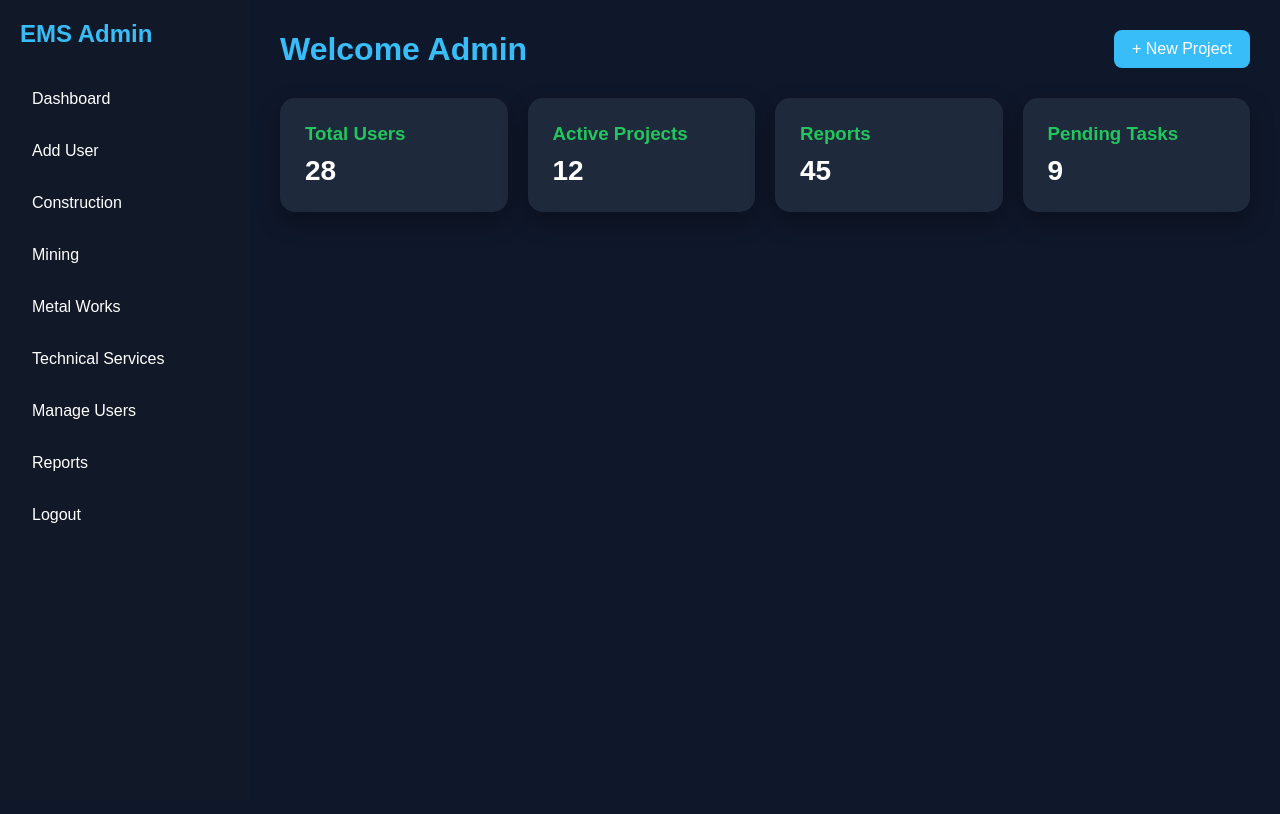
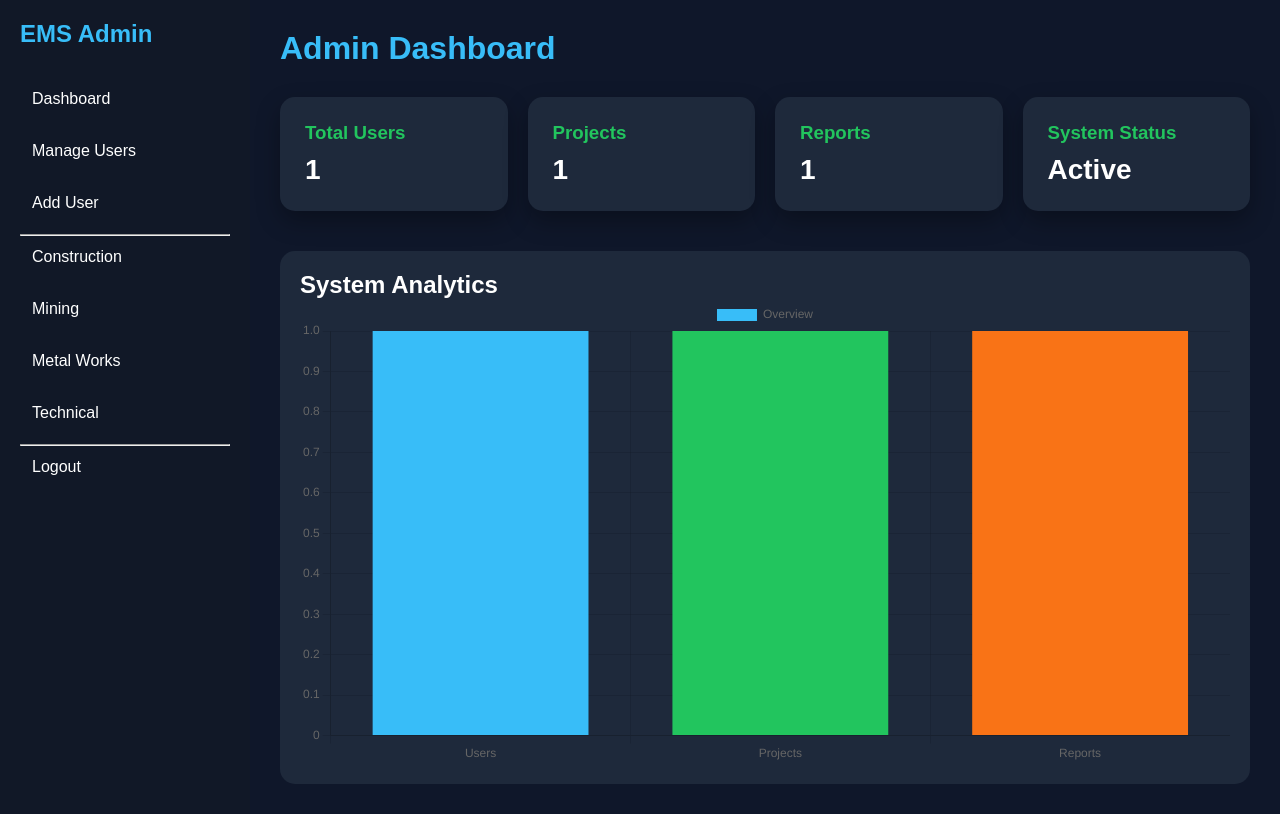
Before and after one commit to sadick-koyo/MjasiliaProject, a PHP site: page /dashboard/admin.php in a window 1280 px wide. Before the commit the page ends 523 px from the top, so only its background shows below. Run offline with PHP 8.4, Linux system fonts and the light colour scheme; the visitor is signed in with stand-in values (Sample User, id 1); tables that the repository leaves empty hold one stand-in row (values such as "Sample post"); a stand-in replaces the project's code that opens the database connection.

Commit message:
Update admin.php

```diff
--- a/dashboard/admin.php
+++ b/dashboard/admin.php
@@ -1,82 +1,93 @@
 <?php
 session_start();
-
 include "../config.php";
 
-// Total Users
-$total_users = $conn->query("SELECT * FROM users")->num_rows;
-
-// Total Projects
-$total_projects = $conn->query("SELECT * FROM projects")->num_rows;
-
-// Total Reports
-$total_reports = $conn->query("SELECT * FROM reports")->num_rows;
-
+// Security: admin only
 if(!isset($_SESSION['role']) || $_SESSION['role'] != 'admin'){
     header("Location: ../login.php");
     exit();
 }
+
+// REAL DATA FROM DATABASE
+$total_users = $conn->query("SELECT * FROM users")->num_rows;
+$total_projects = $conn->query("SELECT * FROM projects")->num_rows;
+$total_reports = $conn->query("SELECT * FROM reports")->num_rows;
 ?>
 
 <!DOCTYPE html>
 <html>
 <head>
-<title>Admin Dashboard</title>
-<link rel="stylesheet" href="../assets/css/style.css">
+    <title>Admin Dashboard</title>
+
+    <!-- CSS -->
+    <link rel="stylesheet" href="../assets/css/style.css">
+
+    <!-- Chart.js -->
+    <script src="https://cdn.jsdelivr.net/npm/chart.js"></script>
 </head>
+
 <body>
 
 <div class="container">
 
-    <!-- Sidebar -->
+    <!-- SIDEBAR -->
     <div class="sidebar">
         <h2>EMS Admin</h2>
-<a href="admin.php">Dashboard</a>
-<a href="add_user.php">Add User</a>
-<a href="../modules/construction.php">Construction</a>
 
-<a href="../modules/mining.php">Mining</a>
+        <a href="admin.php">Dashboard</a>
+        <a href="manage_users.php">Manage Users</a>
+        <a href="add_user.php">Add User</a>
 
-<a href="../modules/metal.php">Metal Works</a>
+        <hr>
 
-<a href="../modules/technical.php">Technical Services</a>
+        <a href="../modules/construction.php">Construction</a>
+        <a href="../modules/mining.php">Mining</a>
+        <a href="../modules/metal.php">Metal Works</a>
+        <a href="../modules/technical.php">Technical</a>
 
-<a href="#">Manage Users</a>
+        <hr>
 
-<a href="#">Reports</a>
-
-<a href="../logout.php">Logout</a>
+        <a href="../logout.php">Logout</a>
     </div>
 
-    <!-- Main -->
+    <!-- MAIN CONTENT -->
     <div class="main">
 
         <div class="header">
-            <h1>Welcome Admin</h1>
-            <a href="#" class="btn">+ New Project</a>
+            <h1>Admin Dashboard</h1>
         </div>
 
+        <!-- STATS CARDS -->
         <div class="cards">
 
             <div class="card">
                 <h3>Total Users</h3>
-                <p>28</p>
+                <p><?php echo $total_users; ?></p>
             </div>
 
             <div class="card">
-                <h3>Active Projects</h3>
-                <p>12</p>
+                <h3>Projects</h3>
+                <p><?php echo $total_projects; ?></p>
             </div>
 
             <div class="card">
                 <h3>Reports</h3>
-                <p>45</p>
+                <p><?php echo $total_reports; ?></p>
             </div>
 
             <div class="card">
-                <h3>Pending Tasks</h3>
-                <p>9</p>
+                <h3>System Status</h3>
+                <p>Active</p>
             </div>
+
+        </div>
+
+        <!-- CHART SECTION -->
+        <div style="margin-top:40px; background:#1e293b; padding:20px; border-radius:15px;">
+
+            <h2>System Analytics</h2>
+
+            <canvas id="myChart"></canvas>
 
         </div>
 
@@ -84,5 +95,29 @@ if(!isset($_SESSION['role']) || $_SESSION['role'] != 'admin'){
 
 </div>
 
+<!-- CHART SCRIPT -->
+<script>
+const ctx = document.getElementById('myChart');
+
+new Chart(ctx, {
+    type: 'bar',
+    data: {
+        labels: ['Users', 'Projects', 'Reports'],
+        datasets: [{
+            label: 'Overview',
+            data: [
+                <?php echo $total_users; ?>,
+                <?php echo $total_projects; ?>,
+                <?php echo $total_reports; ?>
+            ],
+            backgroundColor: ['#38bdf8', '#22c55e', '#f97316']
+        }]
+    },
+    options: {
+        responsive: true
+    }
+});
+</script>
+
 </body>
 </html>
```
